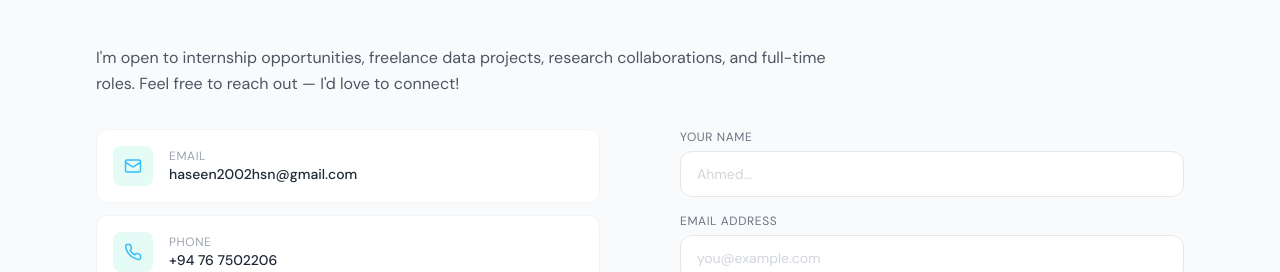
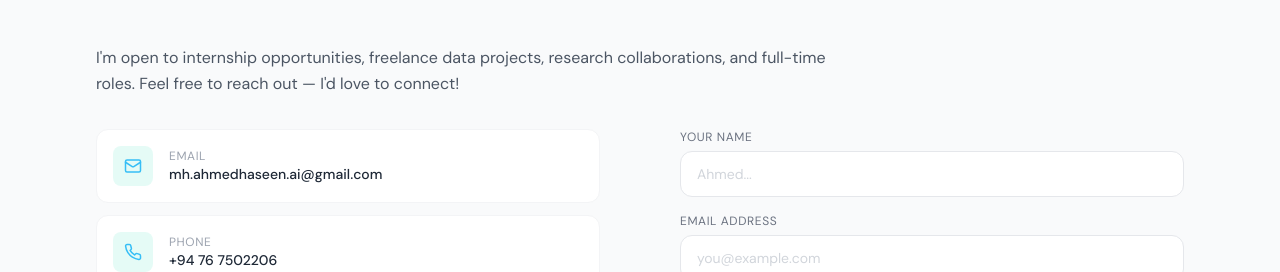
Before and after one commit to AhmedHaseen/ahmed-haseen-portfolio, a React (Create React App) app: page / in a window 1280 px wide. Shown: the part 7499-7771 px from the top of the page. Built offline with nearby package versions, Linux system fonts and the light colour scheme.

Commit message:
update conntact details

```diff
--- a/src/components/Contact.jsx
+++ b/src/components/Contact.jsx
@@ -8,7 +8,7 @@
   {
     icon: <Mail size={18} />,
     label: "Email",
-    value: "haseen2002hsn@gmail.com",
+    value: "mh.ahmedhaseen.ai@gmail.com",
     href: `mailto:${personal.email}`,
   },
   {
--- a/src/data/portfolioData.js
+++ b/src/data/portfolioData.js
@@ -20,7 +20,7 @@
 export const personal = {
   name: "Ahmed Haseen",
   title: "Data Analyst | Aspiring Data Scientist",
-  email: "haseen2002hsn@gmail.com",
+  email: "mh.ahmedhaseen.ai@gmail.com",
   phone: "+94767502206",
   location: "Sri Lanka",
   linkedin: "https://linkedin.com/in/ahmedhaseen",
```
